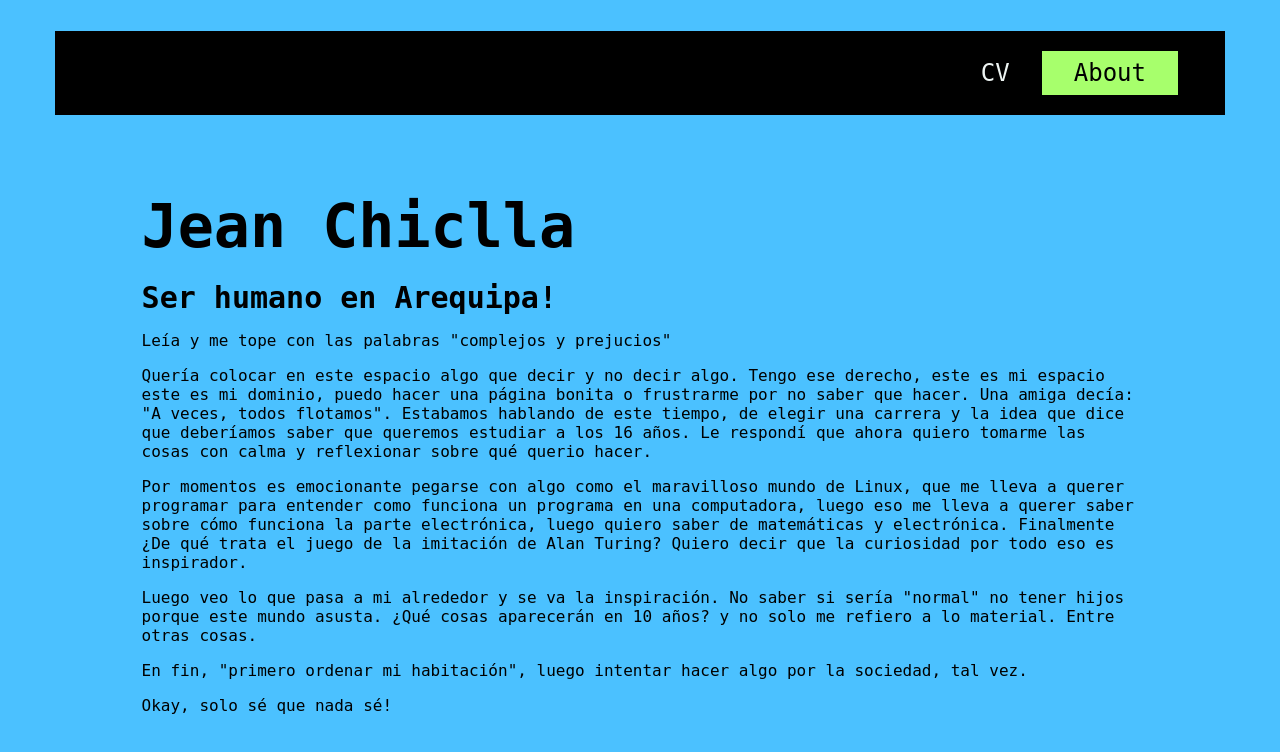
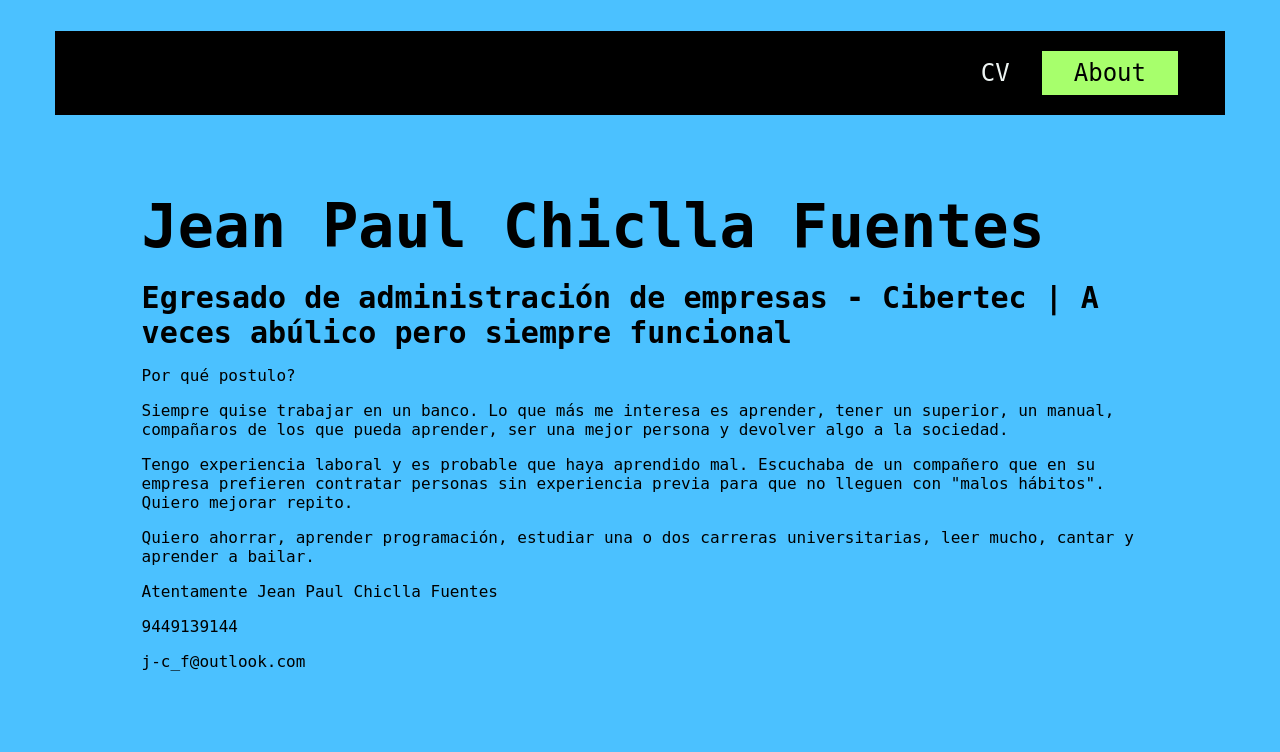
Before and after one commit to colbapnauj/colbapnauj.github.io, a plain HTML site: page index.html in a window 1280 px wide. Drawn offline with Linux system fonts and the light colour scheme.

Commit message:
update index
Para BCP

```diff
--- a/index.html
+++ b/index.html
@@ -9,7 +9,7 @@
 
 
 
-    <title>Jean Chiclla | Ser humano en Arequipa</title>
+    <title>Jean Chiclla | Egresado de administración de empresas | A veces abúlico pero siempre funcional</title>
 </head>
 
 <body>
@@ -32,25 +32,20 @@
 
         <div class="content__one" id="inicio">
             <div class="content__one-portada">
-                <h2>Jean Chiclla</h2><br>
-                <h3>Ser humano en Arequipa!</h3>
-                <p>Leía y me tope con las palabras "complejos y prejucios"</p>
-                <p>Quería colocar en este espacio algo que decir y no decir algo. Tengo ese derecho, este es mi espacio
-                    este es mi dominio, puedo hacer una página bonita o frustrarme por no saber que hacer.
-                    Una amiga decía: "A veces, todos flotamos". Estabamos hablando de este tiempo, de elegir una carrera y
-                    la idea que dice que deberíamos saber que queremos estudiar a los 16 años. Le respondí que ahora quiero
-                    tomarme las cosas con calma y reflexionar sobre qué querio hacer.
+                <h2>Jean Paul Chiclla Fuentes</h2><br>
+                <h3>Egresado de administración de empresas - Cibertec | A veces abúlico pero siempre funcional</h3>
+                <p>Por qué postulo?</p>
+                <p>Siempre quise trabajar en un banco. Lo que más me interesa es aprender, tener un superior, un manual, compañaros de los que pueda aprender, ser una mejor persona
+                    y devolver algo a la sociedad.
                 </p>
-                <p>Por momentos es emocionante pegarse con algo como el maravilloso mundo de Linux, que me lleva a querer programar
-                    para entender como funciona un programa en una computadora, luego eso me lleva a querer saber sobre cómo funciona la parte electrónica,
-                    luego quiero saber de matemáticas y electrónica. Finalmente ¿De qué trata el juego de la imitación de Alan Turing?
-                    Quiero decir que la curiosidad por todo eso es inspirador.
+                <p>Tengo experiencia laboral y es probable que haya aprendido mal. Escuchaba de un compañero que en su empresa prefieren contratar personas sin experiencia previa
+                    para que no lleguen con "malos hábitos". Quiero mejorar repito.
                 </p>
-                <p>Luego veo lo que pasa a mi alrededor y se va la inspiración. No saber si sería "normal" no tener hijos porque
-                    este mundo asusta. ¿Qué cosas aparecerán en 10 años? y no solo me refiero a lo material. Entre otras cosas.
+                <p>Quiero ahorrar, aprender programación, estudiar una o dos carreras universitarias, leer mucho, cantar y aprender a bailar.
                 </p>
-                <p>En fin, "primero ordenar mi habitación", luego intentar hacer algo por la sociedad, tal vez.</p>
-                <p>Okay, solo sé que nada sé!</p>
+                <p>Atentamente Jean Paul Chiclla Fuentes</p>
+                <p>9449139144</p>
+                <p>j-c_f@outlook.com</p>
             </div>
         </div>
         <!--
```
